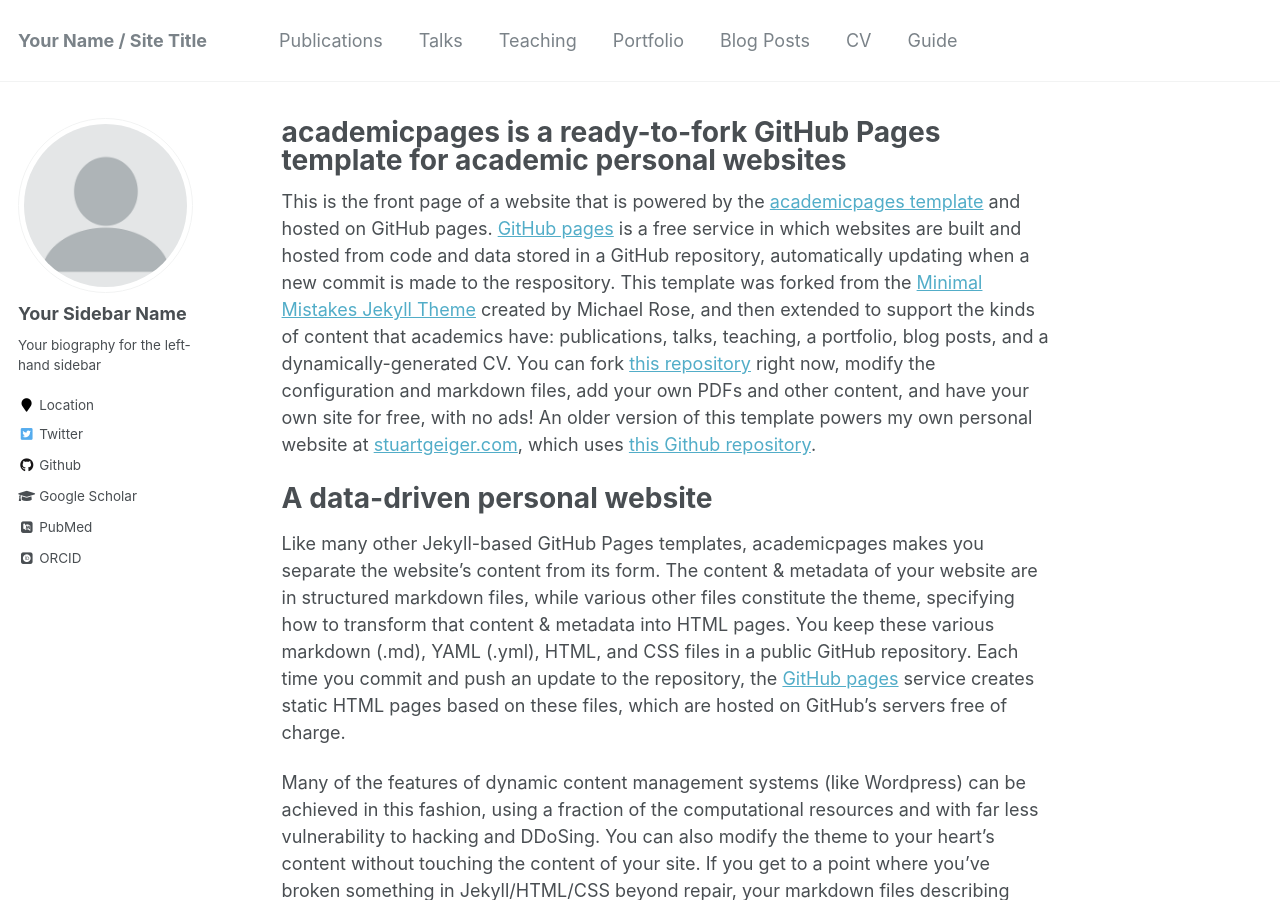
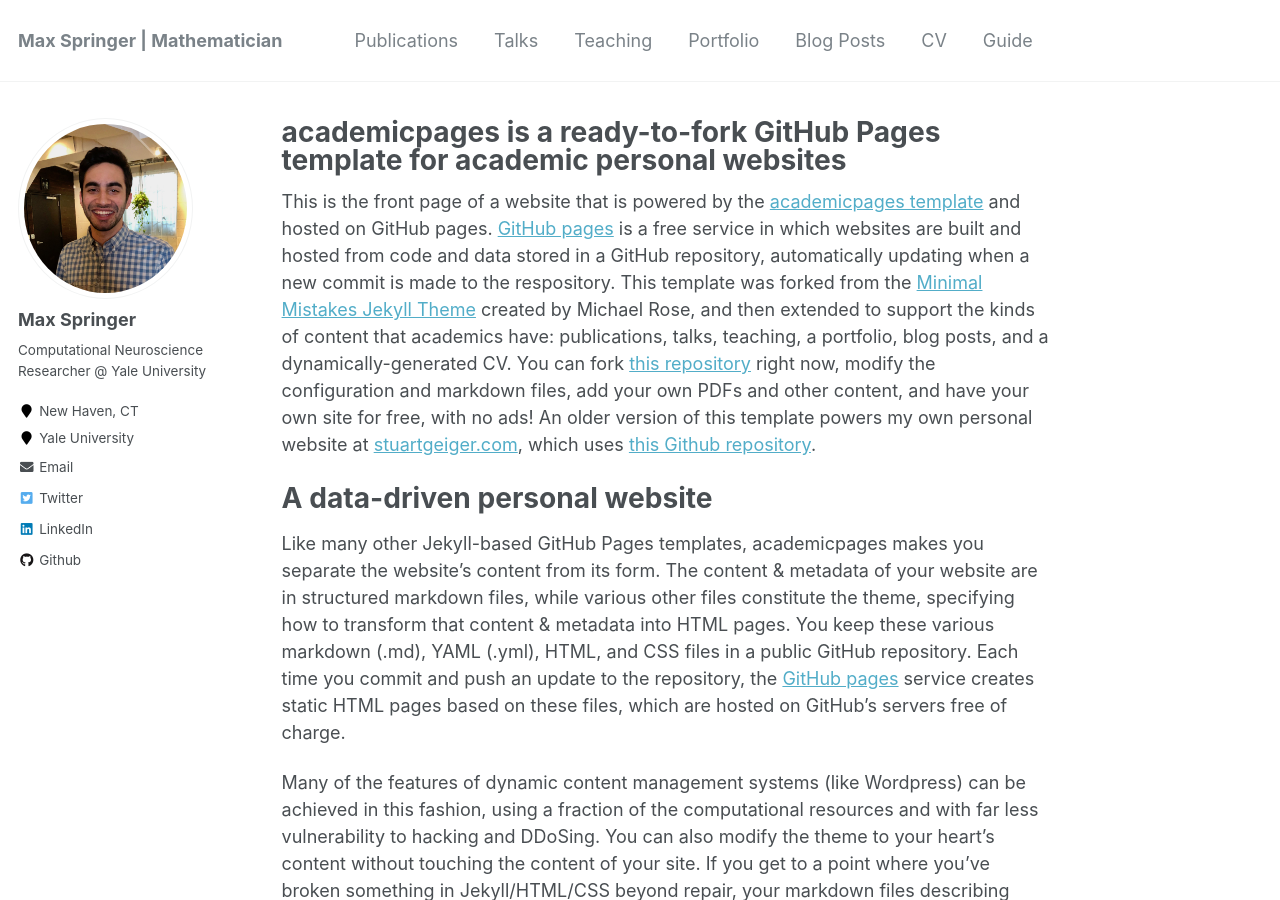
Before and after one commit to mss423/mss423.github.io, a Jekyll site: the page built from _pages/about.md, in a window 1280 px wide and 900 px high. Built offline with Jekyll 4.4.1, drawn with Linux system fonts in a browser that asks for light colours; some web fonts are replaced; some of the changed text lies outside the part shown.

Commit message:
Update _config.yml

```diff
--- a/_config.yml
+++ b/_config.yml
@@ -7,13 +7,13 @@
 
 # Site Settings
 locale                   : "en-US"
-title                    : "Your Name / Site Title"
+title                    : "Max Springer | Mathematician"
 title_separator          : "-"
-name                     : &name "Your Name"
-description              : &description "personal description"
-url                      : https://academicpages.github.io # the base hostname & protocol for your site e.g. "https://mmistakes.github.io"
+name                     : &name "Max Springer"
+description              : &description "Computational Neuroscience Researcher @ Yale University"
+url                      : https://mss423.github.io # the base hostname & protocol for your site e.g. "https://mmistakes.github.io"
 baseurl                  : "" # the subpath of your site, e.g. "/blog"
-repository               : "academicpages/academicpages.github.io"
+repository               : "mss423/mss423.github.io"
 teaser                   :  # filename of teaser fallback teaser image placed in /images/, .e.g. "500x300.png"
 breadcrumbs              : false # true, false (default)
 words_per_minute         : 160
@@ -32,7 +32,7 @@
     colorscheme          : # "light" (default), "dark"
 staticman:
   allowedFields          : ['name', 'email', 'url', 'message']
-  branch                 : "gh-pages" # "master", "gh-pages"
+  branch                 : "master" # "master", "gh-pages"
   commitMessage          : "New comment."
   filename               : comment-{@timestamp}
   format                 : "yml"
@@ -80,14 +80,14 @@
 
 # Site Author
 author:
-  name             : "Your Sidebar Name"
-  avatar           : "profile.png"
-  bio              : "Your biography for the left-hand sidebar"
-  location         : "Location"
-  employer         :
-  pubmed           : "https://www.ncbi.nlm.nih.gov/pubmed/?term=john+snow"
-  googlescholar    : "http://yourfullgooglescholarurl.com"
-  email            :
+  name             : "Max Springer"
+  avatar           : "bio-photo.jpg"
+  bio              : "Computational Neuroscience Researcher @ Yale University"
+  location         : "New Haven, CT"
+  employer         : "Yale University"
+  pubmed           :
+  googlescholar    :
+  email            : "max.springer@yale.edu"
   researchgate     :  # example: "https://www.researchgate.net/profile/yourprofile"
   uri              :
   bitbucket        :
@@ -96,20 +96,20 @@
   flickr           :
   facebook         :
   foursquare       :
-  github           : "academicpages"
+  github           : "mss423"
   google_plus      :
   keybase          :
   instagram        :
   impactstory      : #"https://profiles.impactstory.org/u/xxxx-xxxx-xxxx-xxxx"
   lastfm           :
-  linkedin         :
-  orcid            : "http://orcid.org/yourorcidurl"
+  linkedin         : "mss423"
+  orcid            : #"http://orcid.org/yourorcidurl"
   pinterest        :
   soundcloud       :
   stackoverflow    : # http://stackoverflow.com/users/123456/username
   steam            :
   tumblr           :
-  twitter          : "replacethistwitterhandle"
+  twitter          : "MaxSpringer23"
   vine             :
   weibo            :
   xing             :
```
